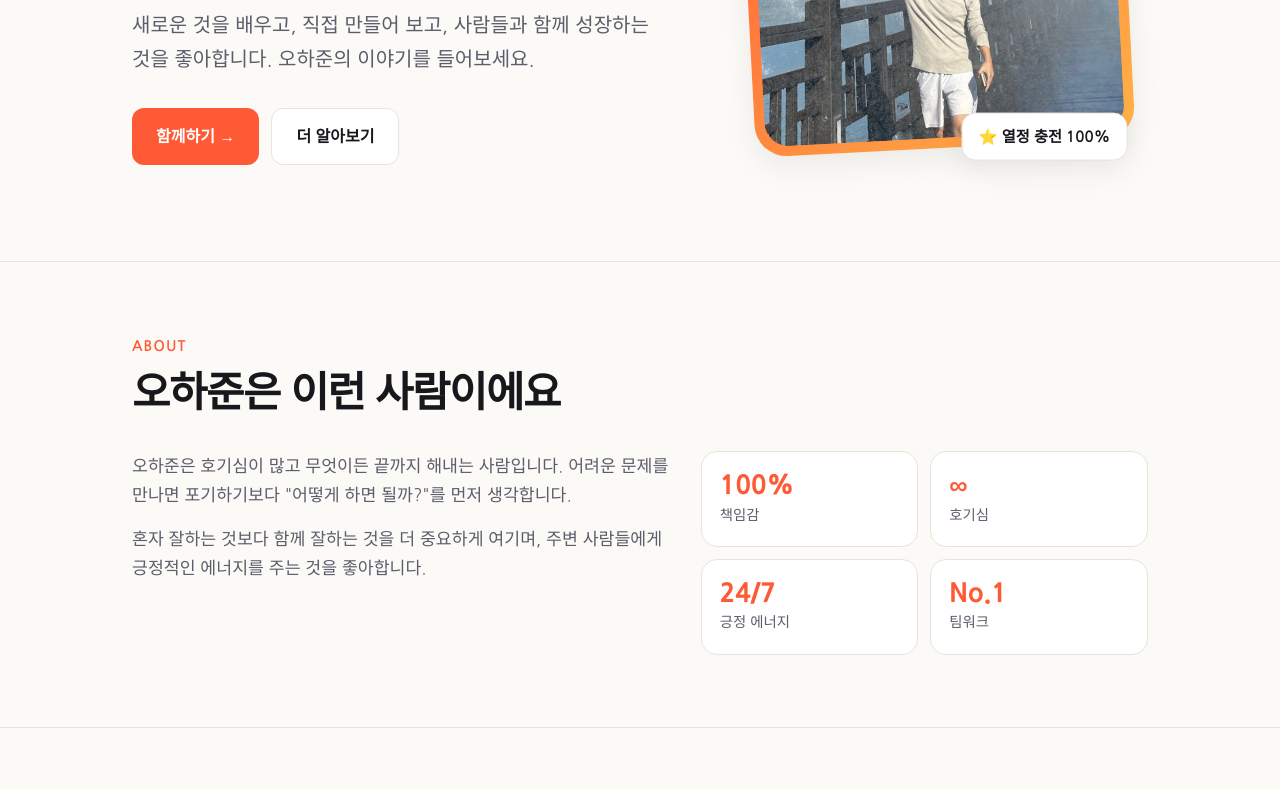
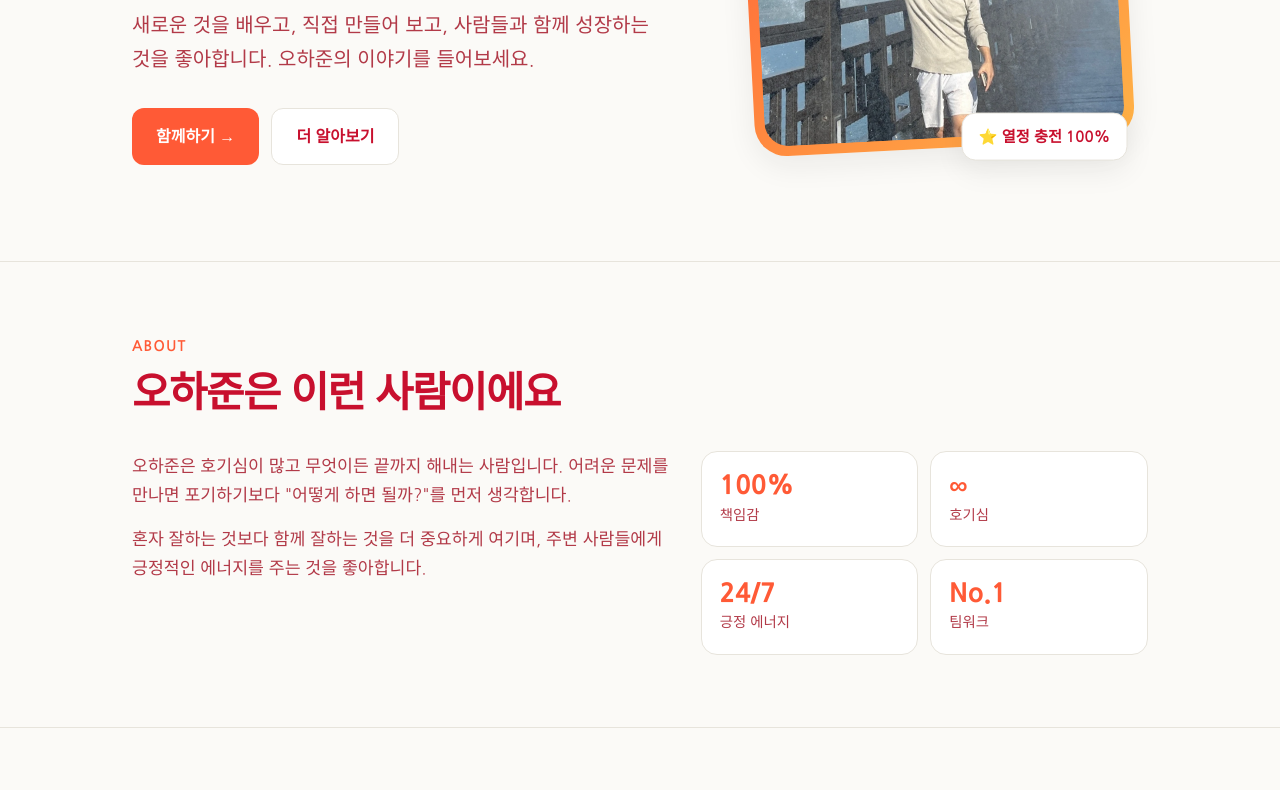
Before and after one commit to ohjohj05-blip/-, a plain HTML site: page index.html in a window 1280 px wide. Shown: the part 423-1213 px from the top of the page. Drawn offline with Linux system fonts and the light colour scheme.

Commit message:
Change all text colors to red
Co-Authored-By: Claude Opus 5.5 <noreply@anthropic.com>
Claude-Session: https://claude.ai/code/session_01CXNWsmRZG9g9iRTXxeJr6H

```diff
--- a/index.html
+++ b/index.html
@@ -12,8 +12,8 @@
   :root {
     --bg: #fbfaf7;
     --surface: #ffffff;
-    --ink: #17171c;
-    --muted: #5d5d6b;
+    --ink: #c8102e;
+    --muted: #b23a48;
     --line: #e7e4dc;
     --accent: #ff5a36;
     --accent-ink: #ffffff;
@@ -24,8 +24,8 @@
     :root:not([data-theme="light"]) {
       --bg: #111116;
       --surface: #1a1a21;
-      --ink: #f3f2ee;
-      --muted: #a4a3ae;
+      --ink: #ff4d5e;
+      --muted: #e88a94;
       --line: #2c2c36;
       --accent: #ff7656;
       --accent-ink: #1a0b06;
@@ -36,8 +36,8 @@
   :root[data-theme="dark"] {
     --bg: #111116;
     --surface: #1a1a21;
-    --ink: #f3f2ee;
-    --muted: #a4a3ae;
+    --ink: #ff4d5e;
+    --muted: #e88a94;
     --line: #2c2c36;
     --accent: #ff7656;
     --accent-ink: #1a0b06;
```
